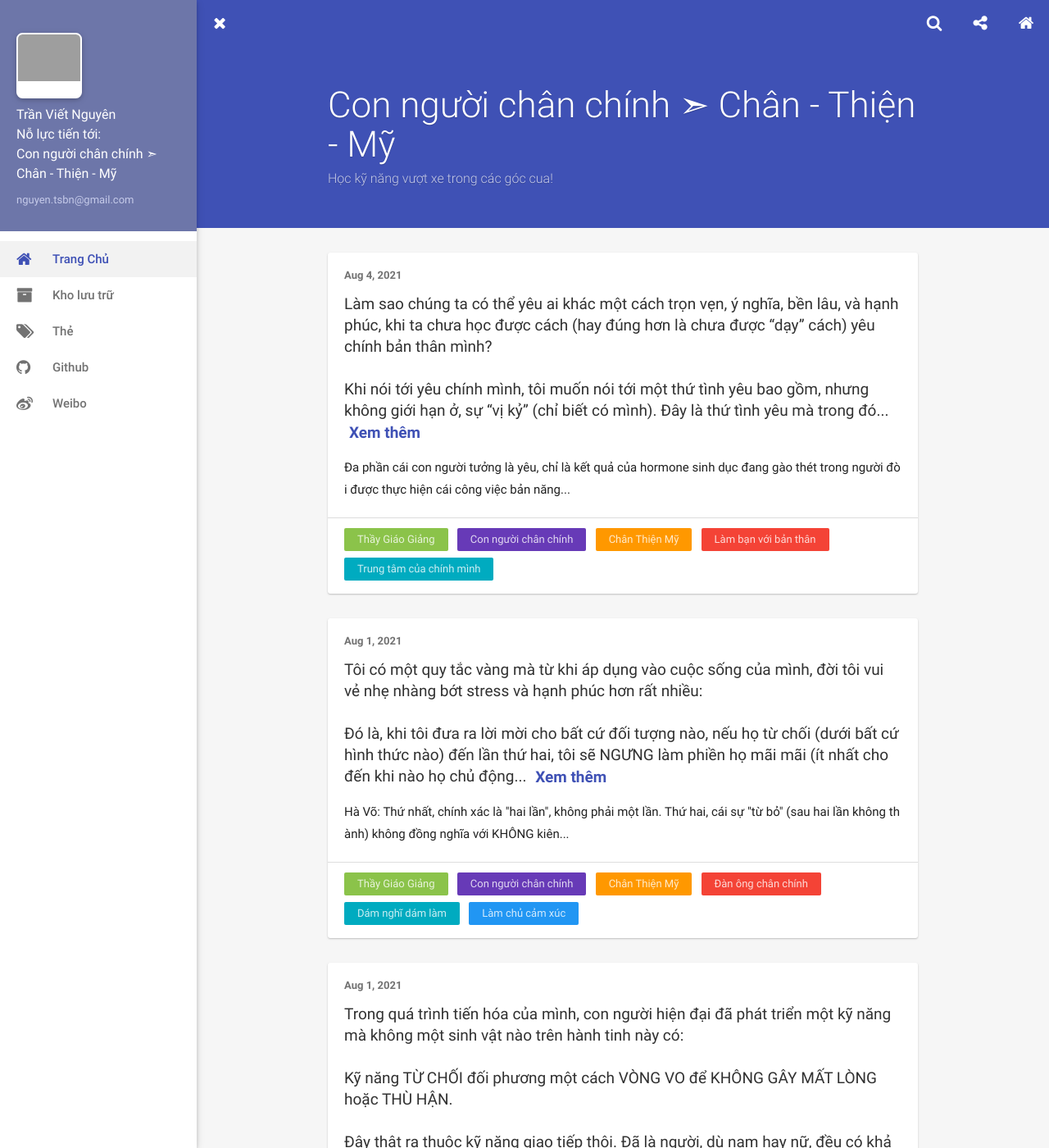
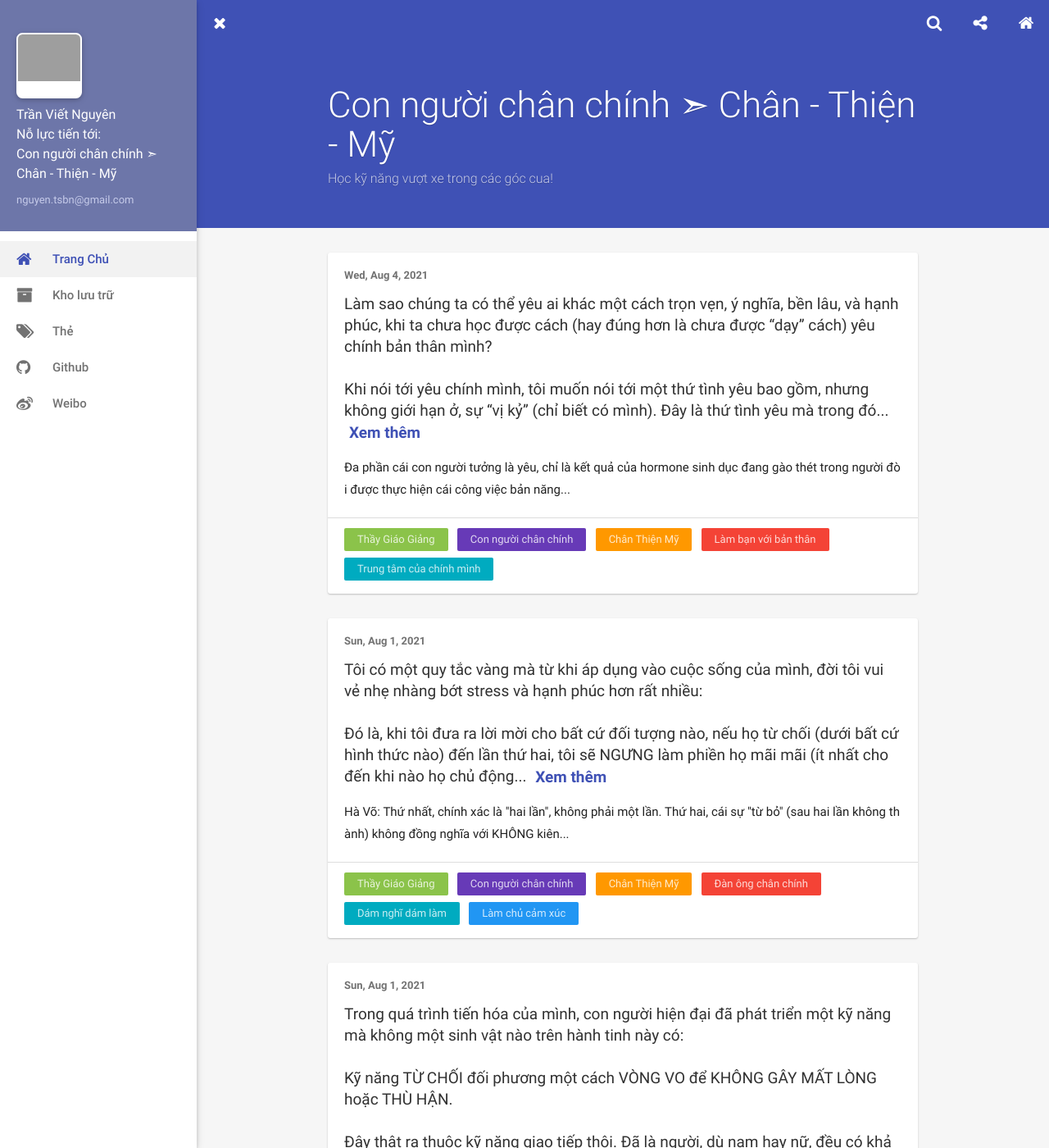
Before and after one commit to tranvietnguyen/blog, a Jekyll site: the page built from index.md, in a window 1280 px wide and 1400 px high. Shown: the whole window at 82% size. Built offline with Jekyll 4.4.1, drawn with Linux system fonts in a browser that asks for light colours; comment, search, counter and statistics services are not loaded; some of the changed text lies outside the part shown.

Commit message:
dsv
vsdv

```diff
--- a/_config.yml
+++ b/_config.yml
@@ -11,8 +11,9 @@ show_excerpts: true # set to true to show excerpts on the homepage
 
 # Minima date format
 # refer to https://shopify.github.io/liquid/filters/date/ if you want to customize this
+default_locale: "vi"
 minima:
-  date_format: "%b %-d, %Y"
+  date_format: "%a, %b %-d, %Y"
 
   # generate social links in footer
   social_links:
--- a/_layouts/home.html
+++ b/_layouts/home.html
@@ -46,7 +46,7 @@ layout: default
       {% if src_image contains 'src=' %}
           {% if foundImage == 0 %}
               {% assign first_image = src_image | split:"/>" | first %}
-              <div style="text-align: center;"><img {{ first_image }} /></div>
+              <div style="text-align: center;"><a href="{{ post.url | relative_url }}"><img {{ first_image }} /></a></div>
               {% assign foundImage = 1 %}
           {% endif %}
       {% endif %}
--- a/_layouts/post.html
+++ b/_layouts/post.html
@@ -18,7 +18,7 @@ layout: default
         {%- if page.modified_date -%}
         ~
         {%- assign mdate = page.modified_date | date_to_xmlschema -%}
-        <span class="post-time">Lần cập nhật cuối cùng:<time datetime="{{ mdate }}" itemprop="dateUpdated">{{ mdate | date: date_format }}</time></span>
+        <span class="post-time">Lần cập nhật cuối cùng:<time datetime="{{ mdate }}" itemprop="dateUpdated">{{ now | date: date_format }}</time></span>
         {%- endif -%}
         <br>
         Liên kết gốc: <a href="{{ page.url | relative_url }}" target="_blank" rel="external">{{ page.url | relative_url }}</a>
```
